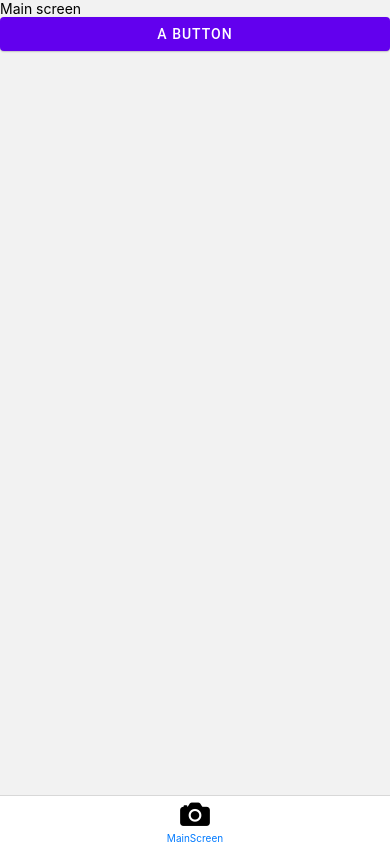
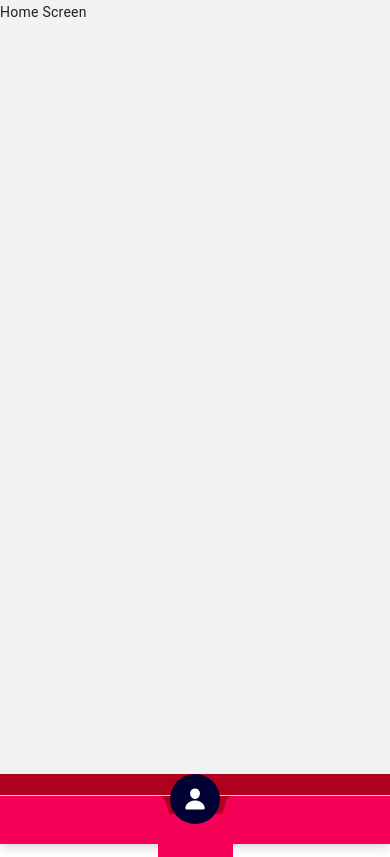
Before and after one commit to NPMachineLearning/Pawpularity, a React Native app: screen / in a window 390 px wide. Built offline with nearby package versions, Linux system fonts and the light colour scheme.

Commit message:
feat: customized tabbar
customized tabbar

```diff
--- a/App.tsx
+++ b/App.tsx
@@ -3,6 +3,7 @@ import React from "react";
 import AppNavigation from "./src/infrastructure/navigation";
 import { Provider as ThemeProvider } from "react-native-paper";
 import { DefaultTheme } from "./src/infrastructure/theme/default.theme";
+// import { ThemeProvider } from "styled-components/native";
 
 export default function App() {
   return (
--- a/package.json
+++ b/package.json
@@ -22,6 +22,7 @@
     "react-native-paper": "^4.11.2",
     "react-native-safe-area-context": "3.3.2",
     "react-native-screens": "~3.10.1",
+    "react-native-svg": "^12.3.0",
     "react-native-web": "0.17.1",
     "styled-components": "^5.3.3"
   },
--- /dev/null
+++ b/src/components/styledTabBar/auxiliaryButton.component.tsx
@@ -0,0 +1,47 @@
+import React from "react";
+import { GestureResponderEvent } from "react-native";
+import {
+  AuxiliaryButton,
+  AuxiliaryTabBg,
+  AuxiliaryWrapper,
+} from "./auxiliaryButton.styled";
+
+type TabBarAuxiliaryButtonProps = {
+  children?: React.ReactNode;
+  width?: number | string;
+  bgColor?: string;
+  btnOffsetTop?: number;
+  btnWidth?: number;
+  btnHeight?: number;
+  btnBorderRadius?: number;
+  btnColor?: string;
+  onPress?: ((event: GestureResponderEvent) => void) | undefined;
+};
+export const TabBarAuxiliaryButton = (props: TabBarAuxiliaryButtonProps) => {
+  const {
+    children,
+    width = 75,
+    bgColor = "#fff",
+    btnOffsetTop = -22.5,
+    btnWidth = 50,
+    btnHeight = 50,
+    btnBorderRadius = 27,
+    btnColor = "#E94F37",
+    onPress = undefined,
+  } = props;
+  return (
+    <AuxiliaryWrapper width={width}>
+      <AuxiliaryTabBg color={bgColor} width={width} />
+      <AuxiliaryButton
+        offsetTop={btnOffsetTop}
+        width={btnWidth}
+        height={btnHeight}
+        borderRadius={btnBorderRadius}
+        color={btnColor}
+        onPress={onPress}
+      >
+        {children}
+      </AuxiliaryButton>
+    </AuxiliaryWrapper>
+  );
+};
--- /dev/null
+++ b/src/components/styledTabBar/auxiliaryButton.styled.tsx
@@ -0,0 +1,51 @@
+import { TouchableOpacity, View } from "react-native";
+import styled from "styled-components/native";
+import Svg, { Path, SvgProps } from "react-native-svg";
+import { getCssUnit } from "../../utils/utils";
+
+export const AuxiliaryWrapper = styled(View)<{ width: number | string }>`
+  position: relative;
+  width: ${(props) => props.width}${(props) => getCssUnit(props.width)};
+  align-items: center;
+`;
+
+type Props = SvgProps & {
+  color?: string;
+  width?: number | string;
+};
+
+export const TabBg: React.FC<Props> = ({
+  color = "#fff",
+  width = 75,
+  ...props
+}) => {
+  return (
+    <Svg width={width} height={61} viewBox="0 0 75 61" {...props}>
+      <Path
+        d="M75.2 0v61H0V0c4.1 0 7.4 3.1 7.9 7.1C10 21.7 22.5 33 37.7 33c15.2 0 27.7-11.3 29.7-25.9.5-4 3.9-7.1 7.9-7.1h-.1z"
+        fill={color}
+      />
+    </Svg>
+  );
+};
+
+export const AuxiliaryTabBg = styled(TabBg)`
+  position: absolute;
+  top: 0;
+`;
+
+export const AuxiliaryButton = styled(TouchableOpacity)<{
+  offsetTop: number;
+  width: number;
+  height: number;
+  borderRadius: number;
+  color: string;
+}>`
+  top: ${(props) => props.offsetTop}px;
+  justify-content: center;
+  align-items: center;
+  width: ${(props) => props.width}px;
+  height: ${(props) => props.height}px;
+  border-radius: ${(props) => props.borderRadius}px;
+  background-color: ${(props) => props.color};
+`;
--- /dev/null
+++ b/src/components/styledTabBar/tabBarNavigator.component.tsx
@@ -0,0 +1,91 @@
+import {
+  BottomTabBar,
+  BottomTabBarProps,
+  BottomTabNavigationOptions,
+  BottomTabNavigationProp,
+  createBottomTabNavigator,
+} from "@react-navigation/bottom-tabs";
+import { ParamListBase, RouteProp } from "@react-navigation/native";
+import React from "react";
+import { BGView, PhoneXLine, TabBarView } from "./tabBarNavigator.styled";
+
+type StyledTabBarProps = BottomTabBarProps & {
+  bgHeight?: number;
+  bgColor?: string;
+  phoneXLineColor?: string;
+  phoneXLineHeight?: number;
+};
+const StyledTabBar = (props: StyledTabBarProps) => {
+  const {
+    bgHeight = 70,
+    bgColor = "#f43",
+    phoneXLineColor = "#fff",
+    phoneXLineHeight = 30,
+    ...rest
+  } = props;
+  return (
+    <TabBarView>
+      <BGView bgHeight={bgHeight} bgColor={bgColor} />
+      <PhoneXLine lineHeight={phoneXLineHeight} lineColor={phoneXLineColor} />
+      <BottomTabBar {...rest} />
+    </TabBarView>
+  );
+};
+
+const Tab = createBottomTabNavigator();
+
+type TabNavigatorProps = Omit<typeof Tab.Navigator, "screenOptions">;
+type TabBarNavigatorProps = React.ComponentProps<typeof Tab.Navigator> & {
+  tabBarColor?: string;
+  tabBarBgColor?: string;
+  screenOptions?: (props: {
+    route: RouteProp<ParamListBase, string>;
+    navigation: any;
+  }) => BottomTabNavigationOptions;
+};
+
+/**
+ * Wrap around BottomTabNavigator
+ * @param props
+ * @returns
+ */
+export const TabBarNavigator = (props: TabBarNavigatorProps) => {
+  const {
+    children,
+    tabBarColor = "#fff",
+    tabBarBgColor = "#f32",
+    screenOptions,
+    ...rest
+  } = props;
+
+  const getScreenOptions: (props: {
+    route: RouteProp<ParamListBase, string>;
+    navigation: any;
+  }) => BottomTabNavigationOptions = (props) => {
+    const options = screenOptions ? { ...screenOptions(props) } : {};
+
+    return {
+      ...options,
+      tabBarItemStyle: { backgroundColor: tabBarColor },
+      tabBarStyle: {
+        backgroundColor: "transparent",
+      },
+    };
+  };
+
+  return (
+    <Tab.Navigator
+      screenOptions={getScreenOptions}
+      tabBar={(props) => (
+        <StyledTabBar
+          bgColor={tabBarBgColor}
+          phoneXLineColor={tabBarColor}
+          {...props}
+        />
+      )}
+      {...rest}
+    >
+      {children}
+    </Tab.Navigator>
+  );
+};
--- /dev/null
+++ b/src/components/styledTabBar/tabBarNavigator.styled.tsx
@@ -0,0 +1,34 @@
+import { View } from "react-native";
+import styled from "styled-components/native";
+
+export const TabBarView = styled(View)`
+  position: absolute;
+  bottom: 0;
+  left: 0;
+  right: 0;
+  shadow-color: #000;
+  shadow-offset: 0px 1px;
+  shadow-opacity: 0.22;
+  shadow-radius: 12px;
+`;
+
+export const BGView = styled(View)<{ bgHeight: number; bgColor: string }>`
+  position: absolute;
+  left: 0;
+  right: 0;
+  bottom: 0;
+  height: ${(props) => props.bgHeight}px;
+  background-color: ${(props) => props.bgColor};
+`;
+
+export const PhoneXLine = styled(View)<{
+  lineHeight: number;
+  lineColor: string;
+}>`
+  position: absolute;
+  left: 0;
+  right: 0;
+  bottom: 0;
+  height: ${(props) => props.lineHeight}px;
+  background-color: ${(props) => props.lineColor};
+`;
--- /dev/null
+++ b/src/features/home/screens/home.screen.tsx
@@ -0,0 +1,11 @@
+import React from "react";
+import { Paragraph } from "react-native-paper";
+import { SafeArea } from "../../../components/utilities/safe-area.component";
+
+export const HomeScreen = () => {
+  return (
+    <SafeArea>
+      <Paragraph>Home Screen</Paragraph>
+    </SafeArea>
+  );
+};
--- a/src/infrastructure/navigation/app.navigator.tsx
+++ b/src/infrastructure/navigation/app.navigator.tsx
@@ -1,34 +1,103 @@
 import React from "react";
 import {
+  BottomTabBarButtonProps,
+  BottomTabBarProps,
   BottomTabNavigationOptions,
   createBottomTabNavigator,
 } from "@react-navigation/bottom-tabs";
-import { Text } from "react-native";
+import { Ionicons } from "@expo/vector-icons";
+import { HomeScreen } from "../../features/home/screens/home.screen";
+import { Paragraph, useTheme } from "react-native-paper";
 import { SafeArea } from "../../components/utilities/safe-area.component";
-import { Ionicons } from "@expo/vector-icons";
-import { Button, useTheme } from "react-native-paper";
+import { TabBarNavigator } from "../../components/styledTabBar/tabBarNavigator.component";
+import { TouchableOpacity, View } from "react-native";
+import Svg, { Path, SvgProps } from "react-native-svg";
+import { TabBarAuxiliaryButton } from "../../components/styledTabBar/auxiliaryButton.component";
+
+type Props = SvgProps & {
+  color?: string;
+};
+
+export const TabBg: React.FC<Props> = ({ color = "#fff", ...props }) => {
+  return (
+    <Svg width={75} height={61} viewBox="0 0 75 61" {...props}>
+      <Path
+        d="M75.2 0v61H0V0c4.1 0 7.4 3.1 7.9 7.1C10 21.7 22.5 33 37.7 33c15.2 0 27.7-11.3 29.7-25.9.5-4 3.9-7.1 7.9-7.1h-.1z"
+        fill={color}
+      />
+    </Svg>
+  );
+};
 
 const Tab = createBottomTabNavigator();
 
-const MainScreen = () => {
-  const theme = useTheme();
-  return (
-    <SafeArea>
-      <Text>Main screen</Text>
-      <Button mode="contained">A button</Button>
-    </SafeArea>
-  );
-};
-const getScreenOptions: () => BottomTabNavigationOptions = () => ({
-  headerShown: false,
-  tabBarIcon: () => <Ionicons name="camera" size={34} />,
-});
+const SecondScreen = () =>
+  //   <SafeArea>
+  //     <Paragraph>Second screen</Paragraph>
+  //   </SafeArea>
+  null;
+
+const ThirdScreen = () =>
+  //   <SafeArea>
+  //     <Paragraph>Third screen</Paragraph>
+  //   </SafeArea>
+  null;
 
 const AppNavigator = () => {
+  const theme = useTheme();
+
+  const tabBarColor = theme.colors.notification;
+  const tabBarBgColor = theme.colors.error;
+
+  const getScreenOptions: () => BottomTabNavigationOptions = () => ({
+    headerShown: false,
+  });
+
   return (
-    <Tab.Navigator screenOptions={getScreenOptions}>
-      <Tab.Screen name="MainScreen" component={MainScreen} />
-    </Tab.Navigator>
+    <TabBarNavigator
+      tabBarColor={tabBarColor}
+      tabBarBgColor={tabBarBgColor}
+      screenOptions={getScreenOptions}
+      initialRouteName="HomeScreen"
+    >
+      <Tab.Screen
+        name="slot1"
+        component={SecondScreen}
+        options={{ tabBarLabel: () => null, tabBarIcon: () => null }}
+        listeners={{
+          tabPress: (e) => {
+            // Prevent default action
+            e.preventDefault();
+          },
+        }}
+      />
+      <Tab.Screen
+        name="HomeScreen"
+        component={HomeScreen}
+        options={{
+          tabBarButton: (props: BottomTabBarButtonProps) => (
+            <TabBarAuxiliaryButton
+              bgColor={tabBarColor}
+              btnColor="#003f"
+              onPress={props.onPress}
+            >
+              <Ionicons name="person" size={24} color="#fff" />
+            </TabBarAuxiliaryButton>
+          ),
+        }}
+      />
+      <Tab.Screen
+        name="slot2"
+        component={ThirdScreen}
+        options={{ tabBarLabel: () => null, tabBarIcon: () => null }}
+        listeners={{
+          tabPress: (e) => {
+            // Prevent default action
+            e.preventDefault();
+          },
+        }}
+      />
+    </TabBarNavigator>
   );
 };
 
--- /dev/null
+++ b/src/utils/utils.ts
@@ -0,0 +1,7 @@
+export const getCssUnit = (
+  value: any,
+  mapper: { [key: string]: string } = { number: "px", string: "" }
+) => {
+  const unit = mapper[typeof value];
+  return unit ? unit : "";
+};
```
Also changed, not shown: 1 other file (tests, documents, lock files or other folders).
